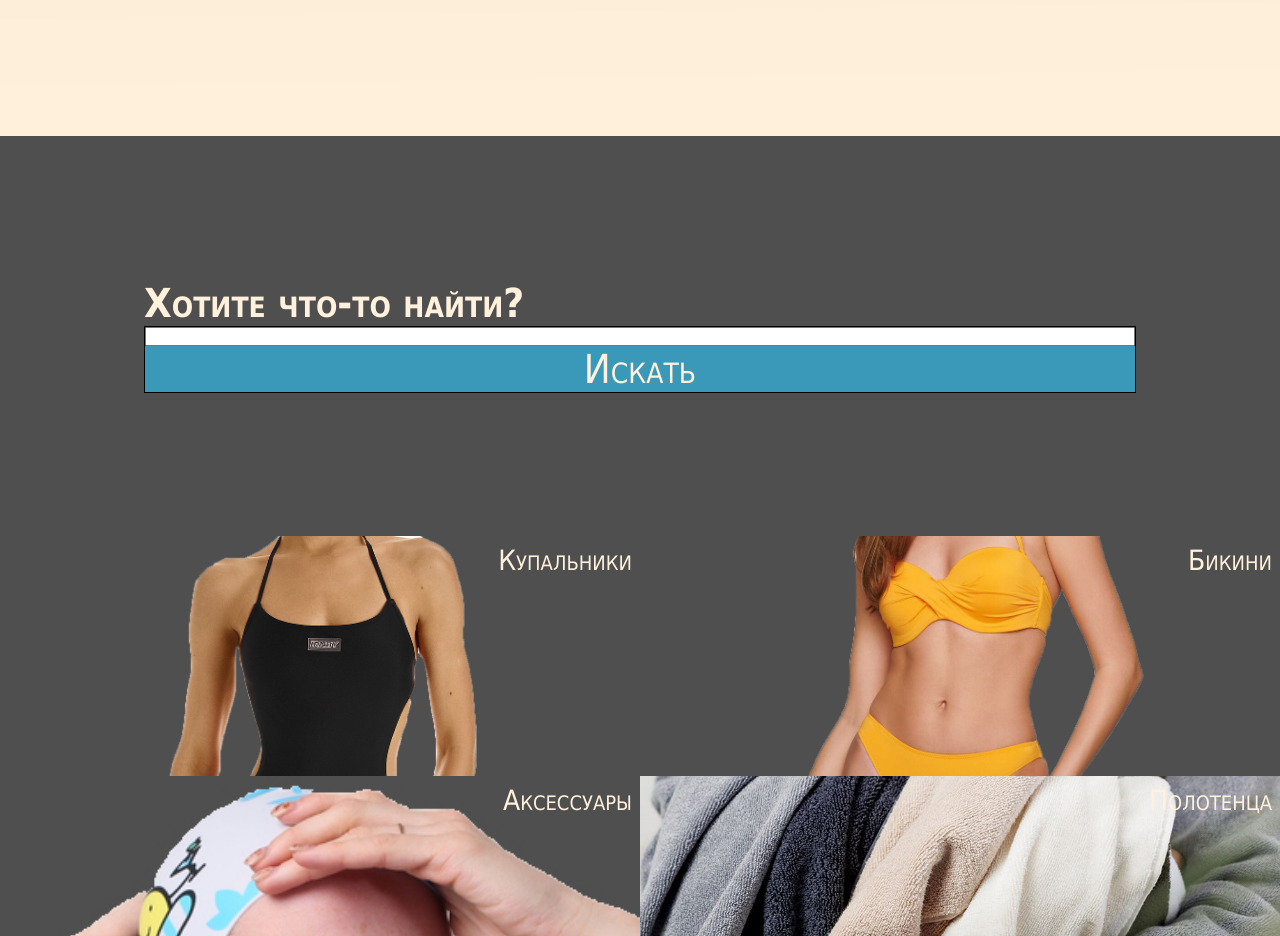
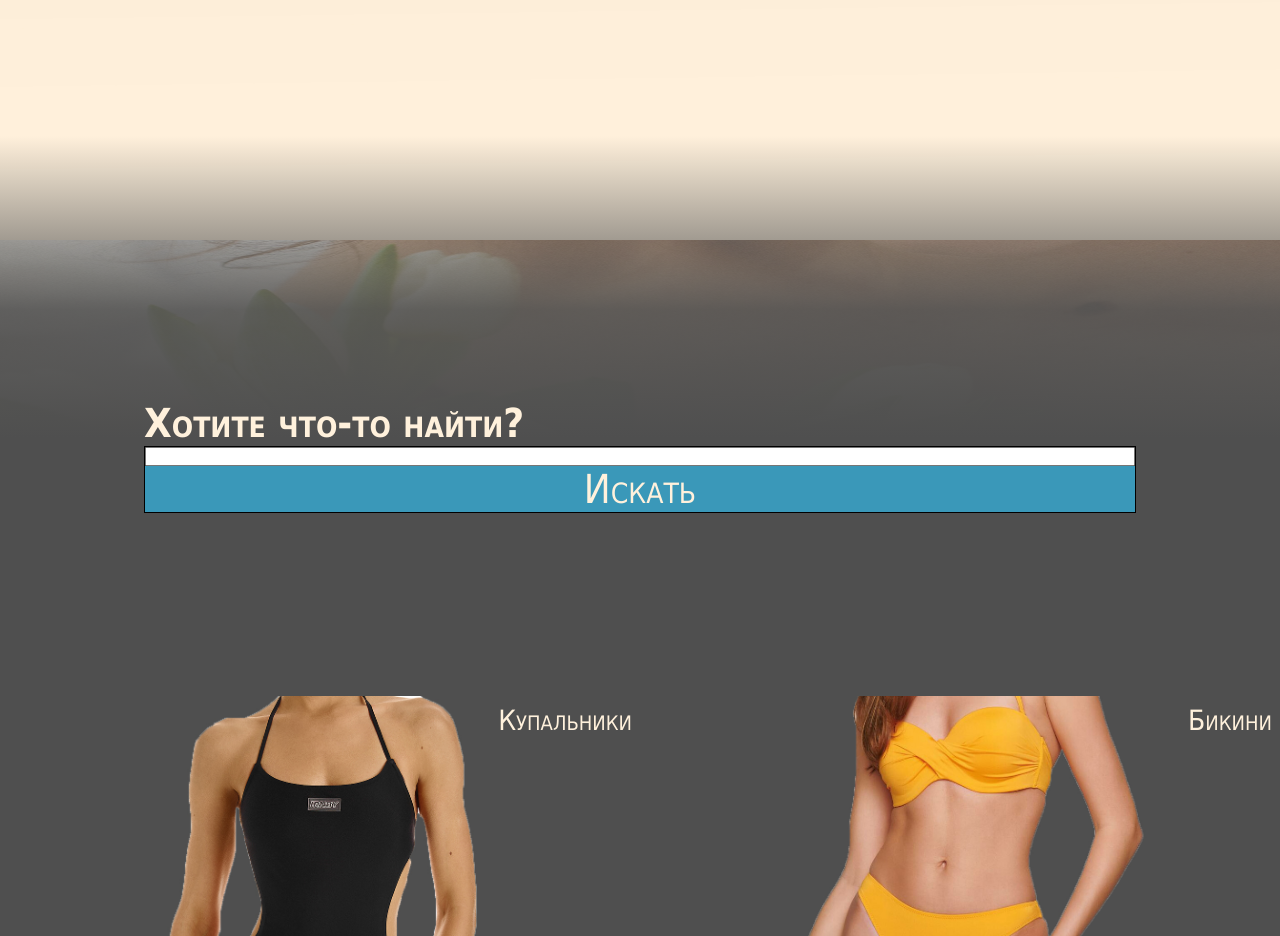
Before and after one commit to griga2/sex-shop, a plain HTML site: page main.form.html in a window 1280 px wide. Shown: the part 3760-4696 px from the top of the page. Drawn offline with Linux system fonts and the light colour scheme; a script that the page names is missing.

Commit message:
фцвфцв

```diff
--- a/stile/stile.css
+++ b/stile/stile.css
@@ -201,15 +201,16 @@ body{
 }
 
 .find_parag{
-    background-color: #4F4F4F;
+    background: rgb(79,79,79);
+    background: linear-gradient(0deg, rgba(79,79,79,1) 46%, rgba(79,79,79,0.8883928571428571) 69%, rgba(255,255,255,0) 100%);
     margin-top: 20vh;
     flex-direction: column;
     padding-left: 18vh;
     padding-right: 18vh;
-    height: 50vh;
+    height: 70vh;
     justify-content: center;
-    padding-top: 15vh;
-    padding-bottom: 15vh;
+    padding-top: 20vh;
+    padding-bottom: 10vh;
     transition: all 0.3s ease 0s;
 }
 
```
